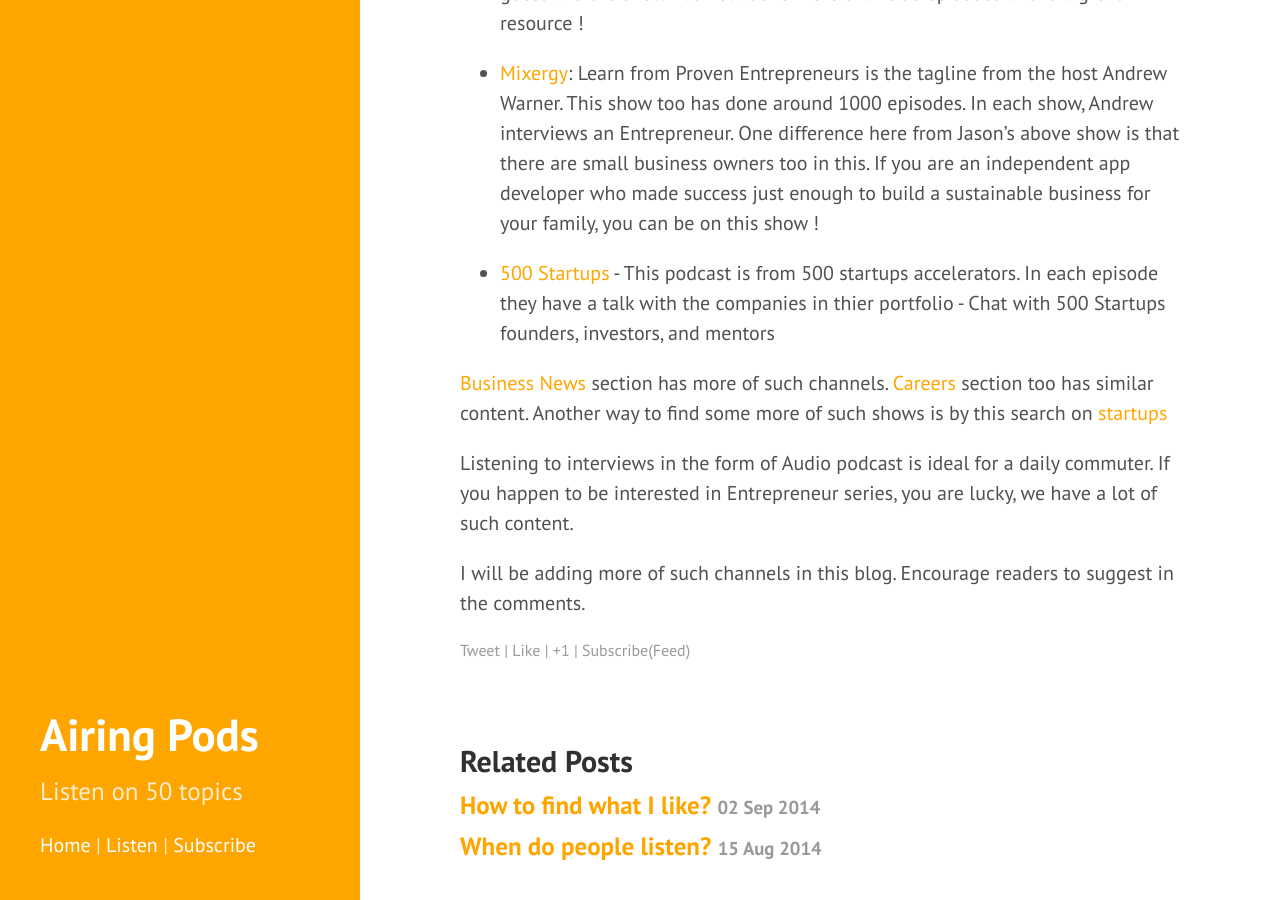
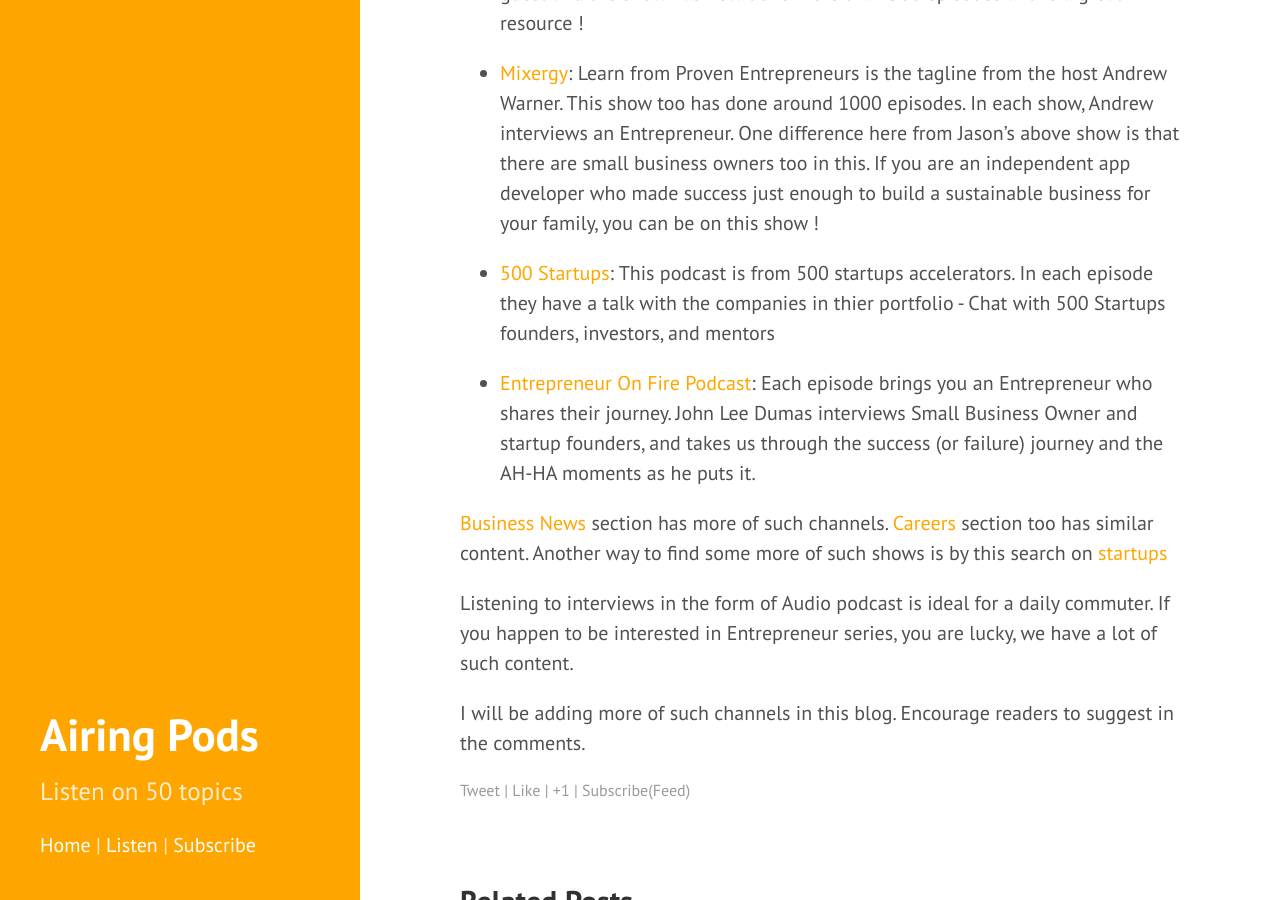
Before and after one commit to airingpods/blog, a Jekyll site: the page built from _posts/2014-09-30-audio-podcasts-for-entrepreneurs.md, in a window 1280 px wide and 900 px high, scrolled down 532 px. Built offline with Jekyll 4.4.1, drawn with Linux system fonts in a browser that asks for light colours; Markdown is read by kramdown in place of the engine named in the settings; comment, search, counter and statistics services are not loaded.

Commit message:
Entrepreneur On Fire Podcast

```diff
--- a/_posts/2014-09-30-audio-podcasts-for-entrepreneurs.md
+++ b/_posts/2014-09-30-audio-podcasts-for-entrepreneurs.md
@@ -15,7 +15,9 @@
 
 -	[Mixergy](http://www.airingpods.com/pods/business-tips-for-startups-by-proven-entrepreneurs-mixergy): Learn from Proven Entrepreneurs is the tagline from the host Andrew Warner. This show too has done around 1000 episodes. In each show, Andrew interviews an Entrepreneur. One difference here from Jason's above show is that there are small business owners too in this. If you are an independent app developer who made success just enough to build a sustainable business for your family, you can be on this show !
 
--	[500 Startups](http://www.airingpods.com/pods/500-startups-podcast) - This podcast is from 500 startups accelerators. In each episode they have a talk with the companies in thier portfolio - Chat with 500 Startups founders, investors, and mentors
+-	[500 Startups](http://www.airingpods.com/pods/500-startups-podcast): This podcast is from 500 startups accelerators. In each episode they have a talk with the companies in thier portfolio - Chat with 500 Startups founders, investors, and mentors
+
+-	[Entrepreneur On Fire Podcast](http://www.airingpods.com/pods/entrepreneur-on-fire-john-lee-dumas-awarded-best-in-itunes): Each episode brings you an Entrepreneur who shares their journey. John Lee Dumas interviews Small Business Owner and startup founders, and takes us through the success (or failure) journey and the AH-HA moments as he puts it.
 
 
 [Business News](http://www.airingpods.com/cats/business-news) section has more of such channels.
```
